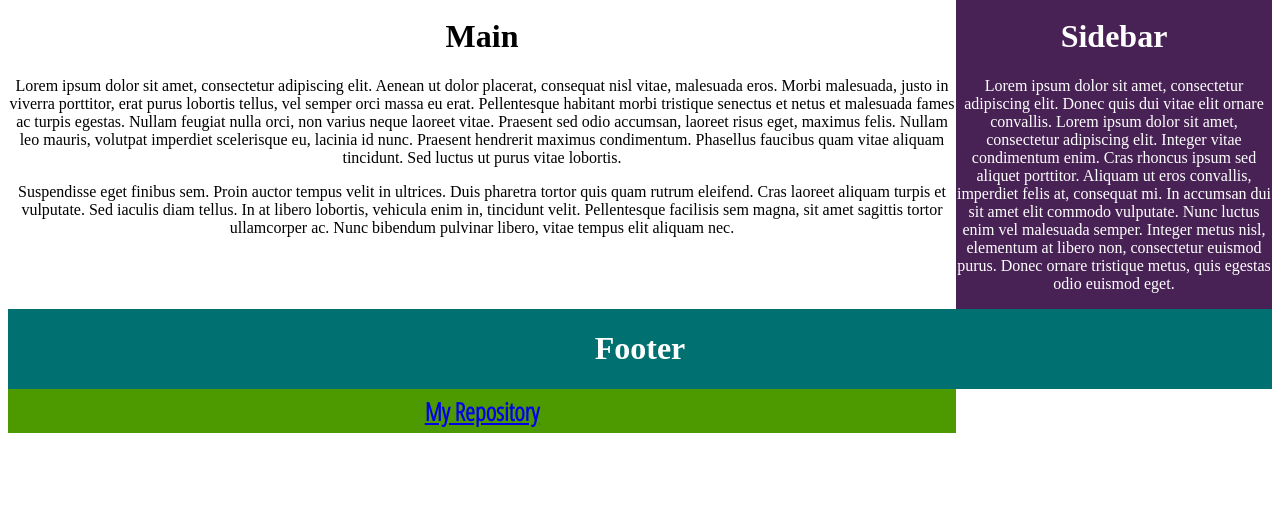
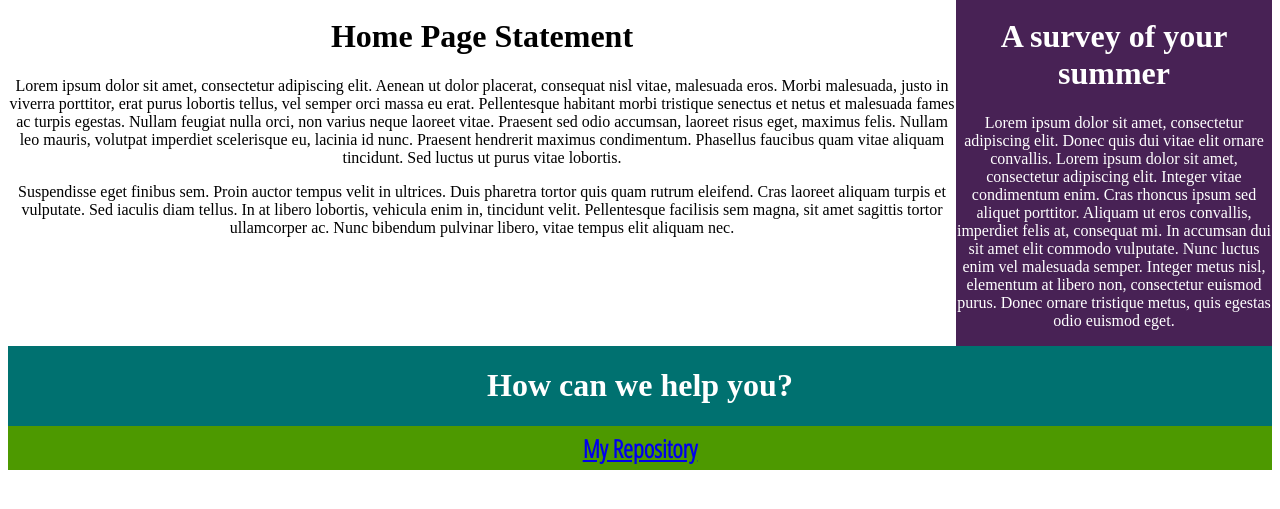
Before and after one commit to goodbreathseth/thesummerseller, a plain HTML site: page index.html in a window 1280 px wide. Shown: the part 277-786 px from the top of the page. Drawn offline with Linux system fonts and the light colour scheme.

Commit message:
Finished index.html

```diff
--- a/index.html
+++ b/index.html
@@ -36,7 +36,7 @@ ondensed:300" rel="stylesheet">
 
       </div>
       <div class="sidebar">
-	<h1>Sidebar</h1>
+	<h1>A survey of your summer</h1>
 	<p>Lorem ipsum dolor sit amet, consectetur adipiscing
 	  elit. Donec quis dui vitae elit ornare convallis. Lorem ipsum
 	  dolor sit amet, consectetur adipiscing elit. Integer vitae
@@ -50,7 +50,7 @@ ondensed:300" rel="stylesheet">
 
       </div>
       <div class="main">
-	<h1>Main</h1>
+	<h1>Home Page Statement</h1>
 	<p>Lorem ipsum dolor sit amet, consectetur adipiscing
 	  elit. Aenean ut dolor placerat, consequat nisl vitae,
 	  malesuada eros. Morbi malesuada, justo in viverra porttitor,
@@ -73,15 +73,15 @@ ondensed:300" rel="stylesheet">
 	  tempus elit aliquam nec.</p>
       </div>
       <div class="footer">
-	<h1>Footer</h1>
-      </div>
-      <div class="navbar">
-	<a href="https://github.com/BYU-CS260-Winter-2018/lab-1-goodbreathseth">
-	  My Repository
-	</a>
+	<h1>How can we help you?</h1>
       </div>
 
-      </div>
+    </div>
+    <div class="navbar">
+      <a href="https://github.com/goodbreathseth/thesummerseller">
+	My Repository
+      </a>
+    </div>
 
 
   </body>
```
